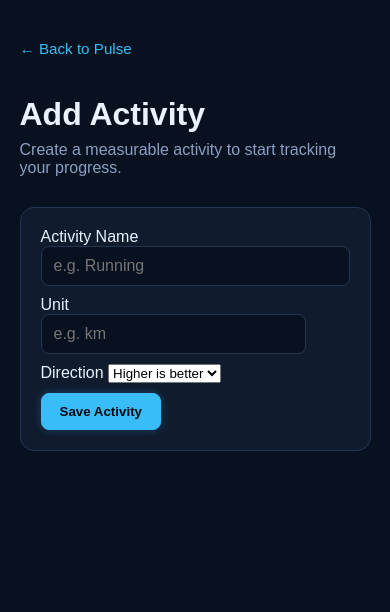
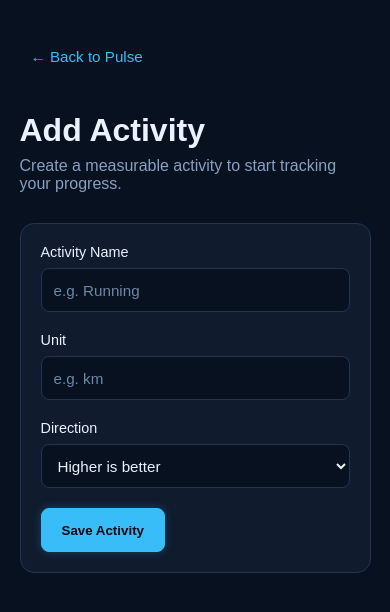
Before and after one commit to AmaanCoder786/DayGraph, a Flask app: page /add-habit in a window 390 px wide. Shown: the top 612 px of the page. Run offline with Flask 3, Linux system fonts and the light colour scheme.

Commit message:
style: migrate Pulse to Glacial Blue theme

```diff
--- a/static/css/style.css
+++ b/static/css/style.css
@@ -250,7 +250,7 @@ a {
   white-space: nowrap;
 }
 
-/* Keep activity status aligned directly under the activity name. */
+/* Activity recording status. */
 .activity-status {
   display: flex;
   align-items: center;
@@ -367,29 +367,36 @@ a {
 }
 
 /* ============================================================
-   ADD ACTIVITY BACK LINK
+   BACK LINK
    ============================================================ */
 
 .back-link {
-  display: inline-block;
+  display: inline-flex;
+  align-items: center;
+  gap: 6px;
 
   margin-bottom: 18px;
+  padding: 7px 10px;
+
+  border: 1px solid transparent;
+  border-radius: 7px;
 
   color: var(--accent-primary);
 
   text-decoration: none;
-
   font-size: 0.95rem;
   font-weight: 500;
 
   transition:
     color 0.2s ease,
-    transform 0.2s ease;
+    background-color 0.2s ease,
+    border-color 0.2s ease;
 }
 
 .back-link:hover {
-  color: var(--accent-secondary);
-  transform: translateX(-2px);
+  color: var(--text-main);
+  background: var(--surface-card);
+  border-color: var(--border-color);
 }
 
 /* ============================================================
@@ -486,13 +493,19 @@ a {
 }
 
 /* ============================================================
-   ENTRY FORM
+   HABIT ENTRY FORM
    ============================================================ */
 
 .entry-form {
   display: flex;
   gap: 10px;
   align-items: center;
+}
+
+/* The "Value" label is unnecessary because the card title
+   already explains what the input is for. */
+.entry-form > label {
+  display: none;
 }
 
 .entry-form input {
@@ -543,7 +556,82 @@ a {
   filter: brightness(1.1);
   transform: translateY(-2px);
 }
+/* ============================================================
+   ADD ACTIVITY FORM
+   ============================================================ */
 
+.habit-header + .habit-section .entry-form {
+  display: grid;
+  grid-template-columns: 1fr 1fr;
+  gap: 20px;
+  align-items: end;
+}
+
+.habit-header + .habit-section .entry-form > div {
+  display: flex;
+  flex-direction: column;
+  gap: 8px;
+}
+
+.habit-header + .habit-section .entry-form label {
+  color: var(--text-main);
+  font-size: 0.9rem;
+  font-weight: 500;
+}
+
+.habit-header + .habit-section .entry-form input,
+.habit-header + .habit-section .entry-form select {
+  width: 100%;
+  min-height: 44px;
+  padding: 10px 12px;
+
+  border: 1px solid var(--border-color);
+  border-radius: 8px;
+
+  background: var(--bg-main);
+  color: var(--text-main);
+
+  font-size: 0.95rem;
+
+  transition:
+    border-color 0.2s ease,
+    box-shadow 0.2s ease;
+}
+
+.habit-header + .habit-section .entry-form input::placeholder {
+  color: var(--text-status);
+}
+
+.habit-header + .habit-section .entry-form input:focus,
+.habit-header + .habit-section .entry-form select:focus {
+  outline: none;
+  border-color: var(--accent-primary);
+  box-shadow: 0 0 8px var(--accent-glow);
+}
+
+.habit-header + .habit-section .entry-form select {
+  cursor: pointer;
+}
+
+.habit-header + .habit-section .entry-form button {
+  justify-self: end;
+  min-height: 44px;
+  padding: 10px 20px;
+  border: 1px solid var(--accent-primary);
+  border-radius: 8px;
+  background: var(--accent-primary);
+  color: #040914;
+  font-weight: 600;
+  box-shadow: 0 0 10px var(--accent-glow);
+  transition:
+    filter 0.2s ease,
+    transform 0.2s ease;
+}
+
+.habit-header + .habit-section .entry-form button:hover {
+  filter: brightness(1.1);
+  transform: translateY(-2px);
+}
 /* ============================================================
    TODAY'S ENTRIES
    ============================================================ */
@@ -691,6 +779,14 @@ a {
   .habit-summary-grid .habit-section {
     margin-bottom: 20px;
   }
+
+  .habit-header + .habit-section .entry-form {
+    grid-template-columns: 1fr;
+  }
+
+  .habit-header + .habit-section .entry-form button {
+    justify-self: start;
+  }
 }
 
 @media (max-width: 700px) {
```
Also changed, not shown: templates/habit.html (+69 -100 lines), templates/home.html (+8 -16 lines).
